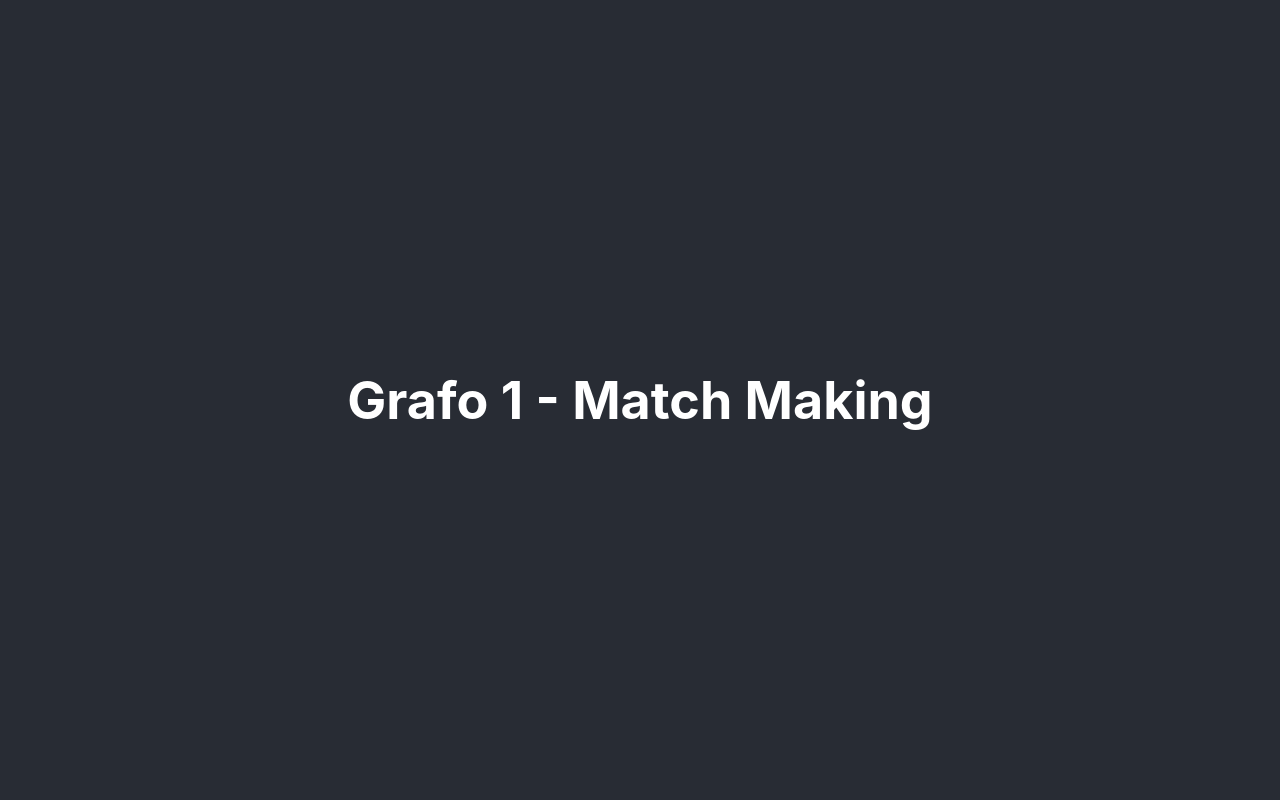
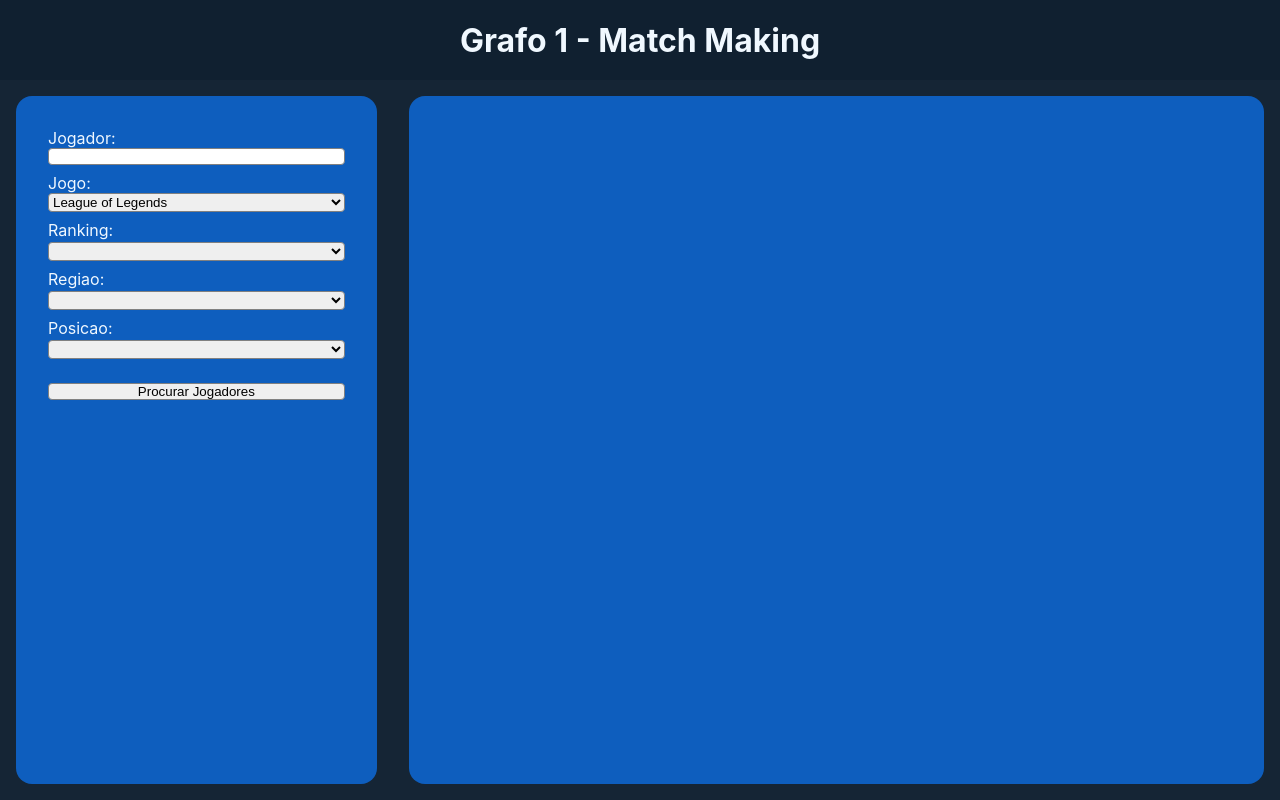
Before and after one commit to projeto-de-algoritmos/Grafos1_MatchMaking, a React (Create React App) app in the folder match-making-app/: page / in a window 1280 px wide. Shown: the top 800 px of the page. Built offline with nearby package versions, Linux system fonts and the light colour scheme.

Commit message:
:art: Corrigindo estilização

```diff
--- a/match-making-app/src/App.css
+++ b/match-making-app/src/App.css
@@ -1,27 +1,37 @@
 .App {
-  text-align: center;
+  --main-color: #102030;
+  --scnd-color: #0e5ebe;
+  --thrd-color: #152535;
+  --margin-form: 1rem;
+  --padding-form: 2rem;
+  color: aliceblue;
+  margin: 0;
 }
 
 .App-header {
-  background-color: #282c34;
-  min-height: 100vh;
+  background-color: var(--main-color);
+  height: 10vh;
   display: flex;
-  flex-direction: column;
   align-items: center;
   justify-content: center;
-  font-size: calc(10px + 2vmin);
-  color: white;
 }
 
 .App-container {
+  margin: 0;
+  padding: 0;
+  height: 90vh;
+  background-color: var(--thrd-color);
   display: flex;
-  justify-content: center;
-  margin: 2rem 0;
-  flex-direction: column;
-  align-items: center;
+  justify-content: space-between;
 }
 
 .matchmaking-form {
+  margin: var(--margin-form);
+  padding: var(--padding-form);
+  border-radius: 1rem;
+  background-color: var(--scnd-color);
+  width: 30vw;
+
   display: flex;
   flex-direction: column;
 }
@@ -33,6 +43,7 @@
   box-shadow: none;
   margin-bottom: 8px;
   min-width: 240px;
+  width: 100%;
 }
 
 .submit-button {
@@ -40,6 +51,14 @@
   border-radius: 4px;
   border: 1px solid grey;
   cursor: pointer;
+}
+
+.table-container {
+  margin: var(--margin-form);
+  padding: var(--padding-form);
+  background-color: var(--scnd-color);
+  width: 70vw;
+  border-radius: 1rem;
 }
 
 table {
--- a/match-making-app/src/App.tsx
+++ b/match-making-app/src/App.tsx
@@ -171,7 +171,6 @@ function App() {
           ) : null}
         </div>
       </div>
-      <footer></footer>
     </div>
   );
 }
--- a/match-making-app/src/index.css
+++ b/match-making-app/src/index.css
@@ -1,5 +1,9 @@
+* {
+  margin: 0;
+  padding: 0;
+}
+
 body {
-  margin: 0;
   font-family: -apple-system, BlinkMacSystemFont, 'Segoe UI', 'Roboto', 'Oxygen',
     'Ubuntu', 'Cantarell', 'Fira Sans', 'Droid Sans', 'Helvetica Neue',
     sans-serif;
```
Also changed, not shown: 1 other file (tests, documents, lock files or other folders).
